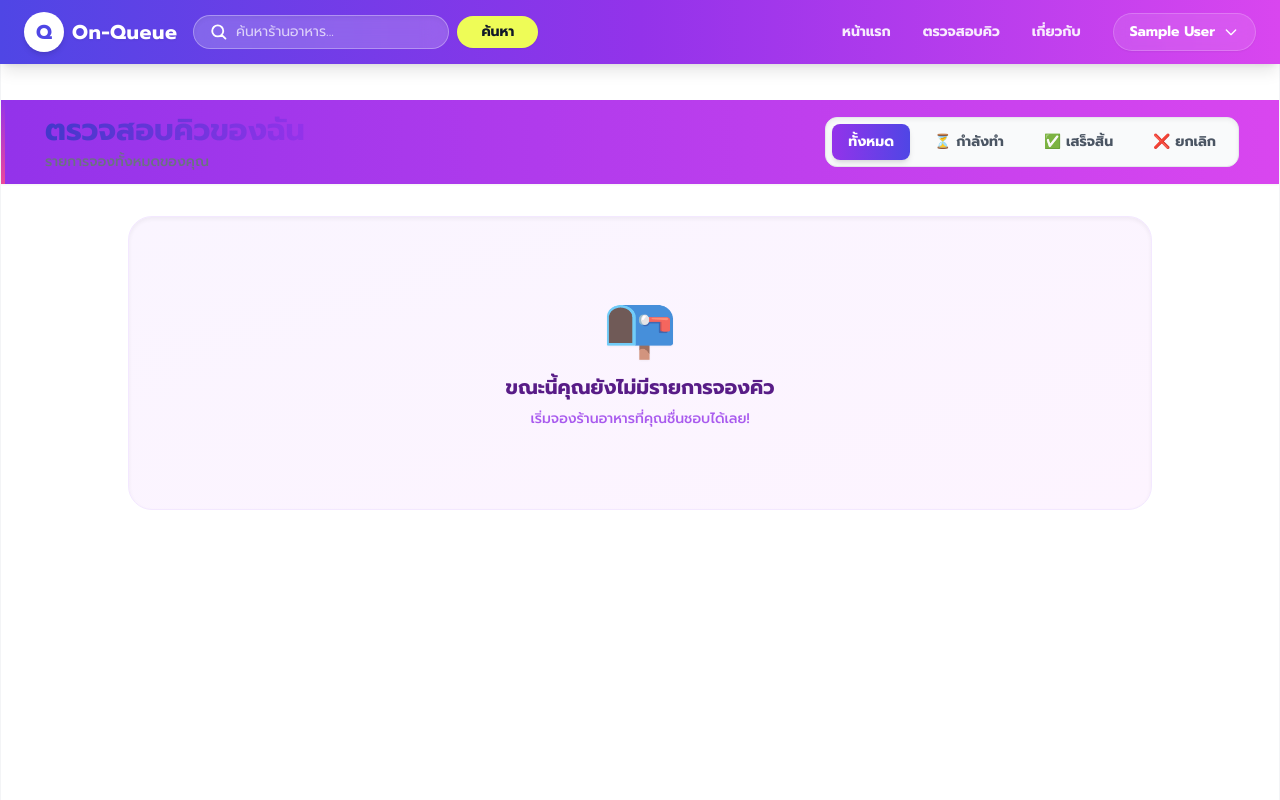
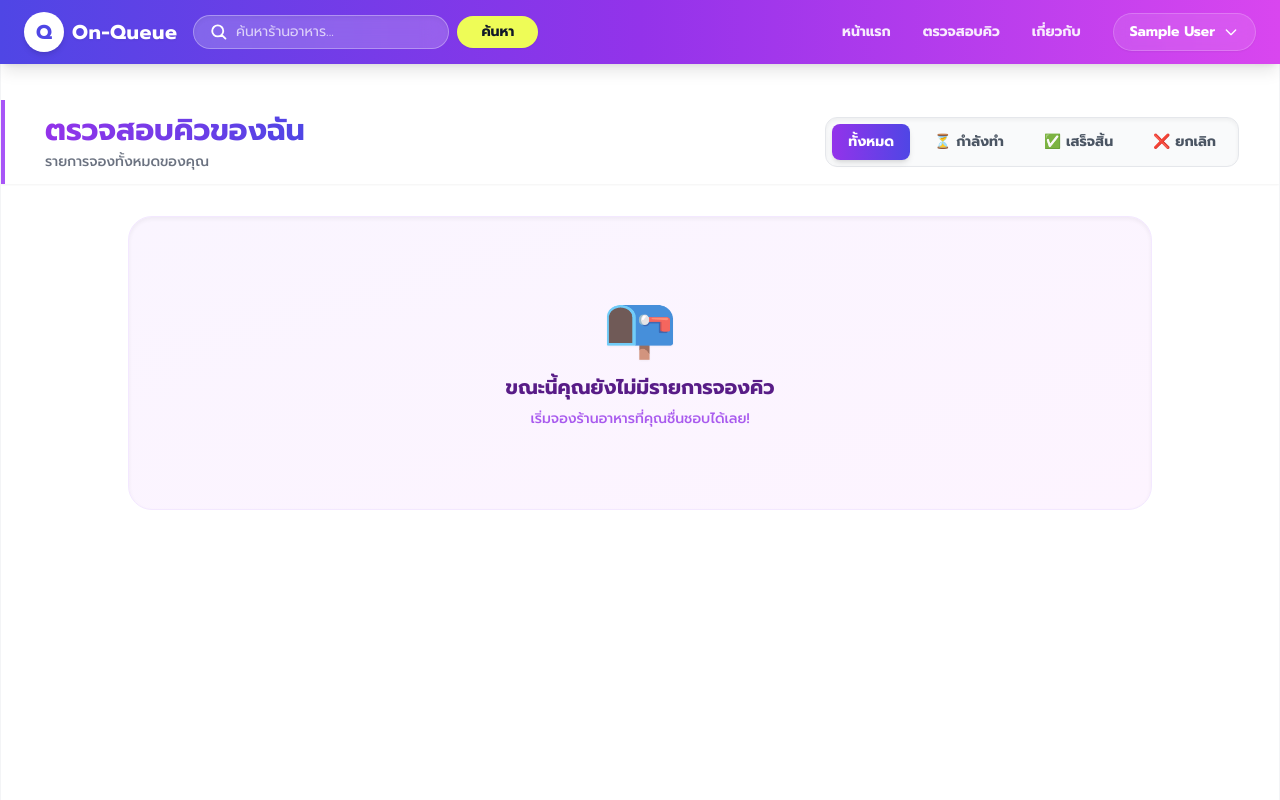
Before and after one commit to 65070196/project, a Django app: page /queue-check/ in a window 1280 px wide. Run offline with Django 5.2, Linux system fonts and the light colour scheme; the visitor is signed in with stand-in values (Sample User, id 1); data that the repository does not hold is empty; some libraries are stand-ins or nearby versions.

Commit message:
Update queue_check.html

```diff
--- a/smartqueue/templates/queue_check.html
+++ b/smartqueue/templates/queue_check.html
@@ -8,9 +8,9 @@
 
     <div class="p-6 md:p-10 pb-24">
 
-      <div class="mb-8 border-l-4 border-transparent bg-gradient-to-r from-purple-600 to-fuchsia-500 [border-image:linear-gradient(to_bottom,#9333ea,#ec4899)_1] pl-4 sticky top-0 bg-white/95 backdrop-blur z-10 py-3 shadow-sm -mx-6 md:-mx-10 px-6 md:px-10 flex flex-col md:flex-row justify-between items-start md:items-center gap-4">
+      <div class="mb-8 border-l-4 border-purple-500 pl-4 sticky top-0 bg-white/95 backdrop-blur z-10 py-3 shadow-sm -mx-6 md:-mx-10 px-6 md:px-10 flex flex-col md:flex-row justify-between items-start md:items-center gap-4">
         <div>
-            <h2 class="text-2xl md:text-3xl font-extrabold bg-clip-text text-transparent bg-gradient-to-r from-indigo-700 to-purple-600">ตรวจสอบคิวของฉัน</h2>
+            <h2 class="text-2xl md:text-3xl font-extrabold bg-clip-text text-transparent bg-gradient-to-r from-purple-600 to-indigo-600">ตรวจสอบคิวของฉัน</h2>
             <p class="text-gray-500 text-sm font-medium mt-1">รายการจองทั้งหมดของคุณ</p>
         </div>
 
```
